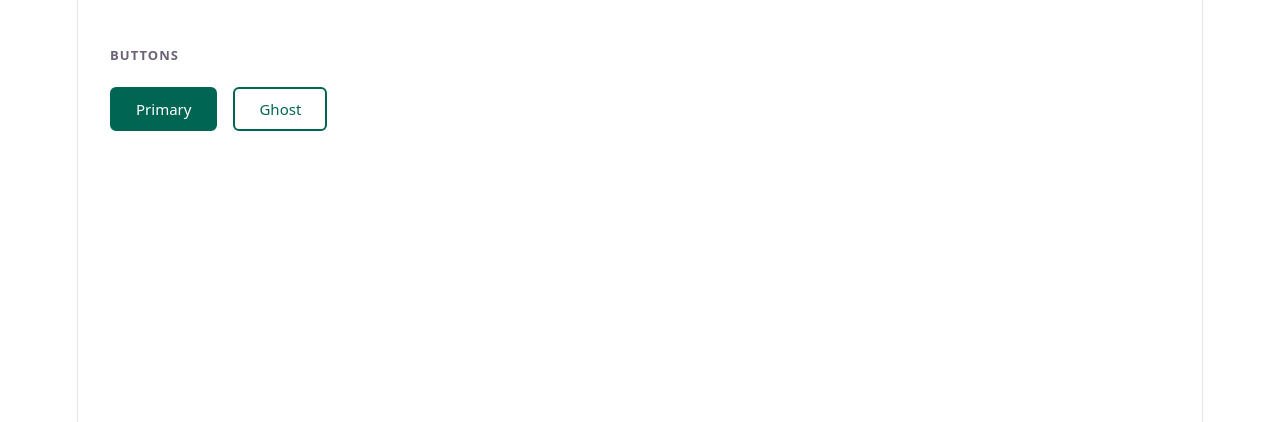
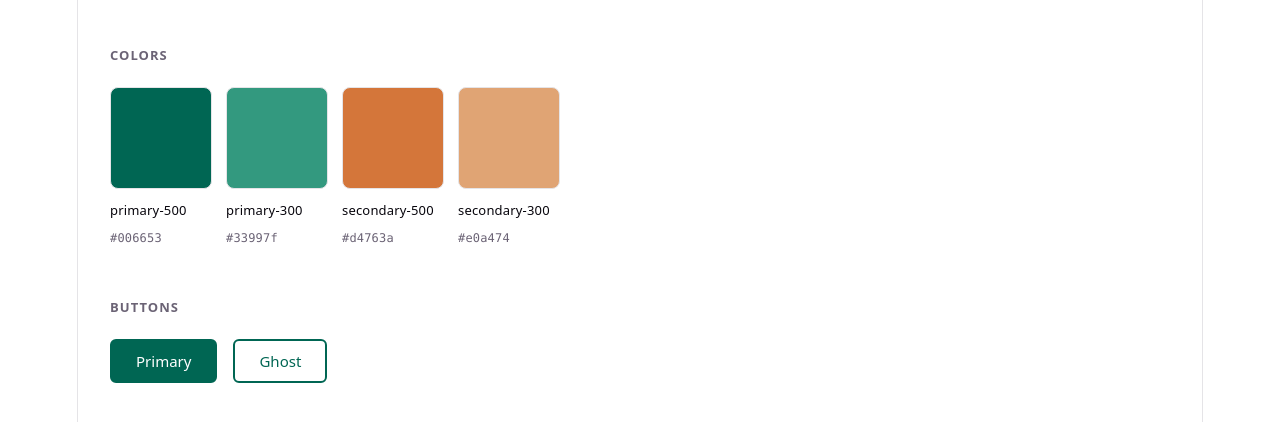
Before and after one commit to tomasludwig/figma-claude, a React (Vite) app: page / in a window 1280 px wide. Shown: the top 422 px of the page. Built offline with nearby package versions, Linux system fonts and the light colour scheme.

Commit message:
add color swatches preview

```diff
--- a/src/App.jsx
+++ b/src/App.jsx
@@ -1,9 +1,14 @@
 import { Button } from './components/Button'
+import { ColorSwatch } from './components/ColorSwatch'
 import './App.css'
 
 function App() {
   return (
     <main className="preview">
+      <section className="preview-section">
+        <h2>Colors</h2>
+        <ColorSwatch />
+      </section>
       <section className="preview-section">
         <h2>Buttons</h2>
         <div className="preview-row">
--- /dev/null
+++ b/src/components/ColorSwatch.css
@@ -0,0 +1,38 @@
+.swatches {
+  display: flex;
+  gap: 16px;
+  flex-wrap: wrap;
+}
+
+.swatch {
+  display: flex;
+  flex-direction: column;
+  gap: 8px;
+  width: 100px;
+}
+
+.swatch-color {
+  width: 100px;
+  height: 100px;
+  border-radius: 8px;
+  border: 1px solid var(--border);
+}
+
+.swatch-info {
+  display: flex;
+  flex-direction: column;
+  gap: 2px;
+  text-align: left;
+}
+
+.swatch-name {
+  font-size: 13px;
+  font-weight: 500;
+  color: var(--text-h);
+}
+
+.swatch-hex {
+  font-size: 12px;
+  color: var(--text);
+  font-family: var(--mono);
+}
--- /dev/null
+++ b/src/components/ColorSwatch.jsx
@@ -0,0 +1,24 @@
+import './ColorSwatch.css'
+
+const colors = [
+  { name: 'primary-500', variable: '--color-primary-500', hex: '#006653' },
+  { name: 'primary-300', variable: '--color-primary-300', hex: '#33997f' },
+  { name: 'secondary-500', variable: '--color-secondary-500', hex: '#d4763a' },
+  { name: 'secondary-300', variable: '--color-secondary-300', hex: '#e0a474' },
+]
+
+export function ColorSwatch() {
+  return (
+    <div className="swatches">
+      {colors.map((color) => (
+        <div key={color.name} className="swatch">
+          <div className="swatch-color" style={{ background: `var(${color.variable})` }} />
+          <div className="swatch-info">
+            <span className="swatch-name">{color.name}</span>
+            <span className="swatch-hex">{color.hex}</span>
+          </div>
+        </div>
+      ))}
+    </div>
+  )
+}
```
